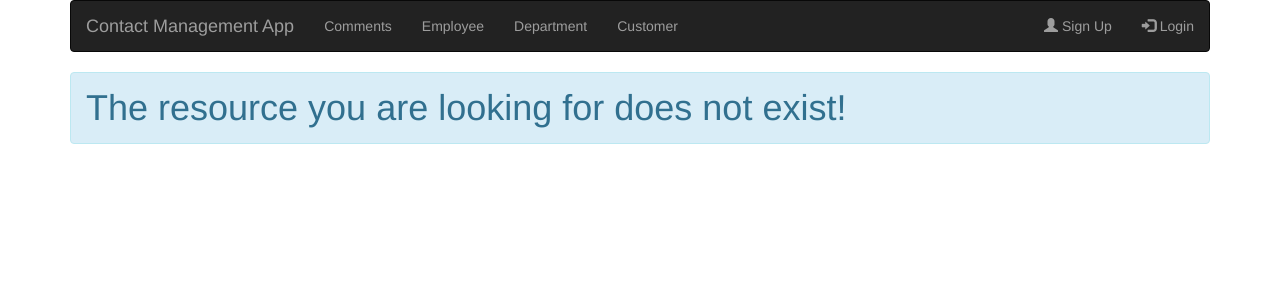
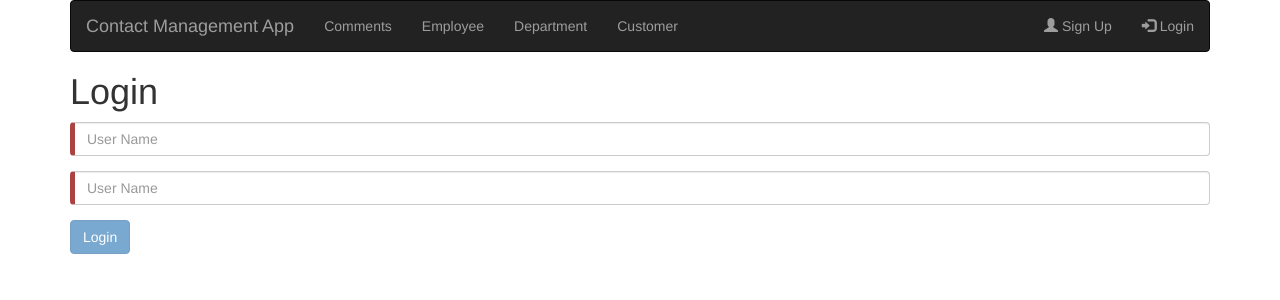
Before and after one commit to santoshyadav198613/EmployeeManagementApp-LIPS, an Angular app: page /login in a window 1280 px wide. Shown: the top 300 px of the page. Built offline with nearby package versions, Linux system fonts and the light colour scheme.

Commit message:
added code to navigate from TS

```diff
--- a/src/app/app.module.ts
+++ b/src/app/app.module.ts
@@ -6,7 +6,7 @@
 
 import { EmployeeModule } from './employee/employee.module';
 
-import { SharedModule } from  './shared/shared.module';
+import { SharedModule } from './shared/shared.module';
 
 import { AppComponent } from './app.component';
 
@@ -19,6 +19,9 @@
 import { PagenotfoundComponent } from './pagenotfound/pagenotfound.component';
 
 import { ApiinterceptorService } from './interceptor/apiinterceptor.service';
+import { LoginComponent } from './login/login.component';
+
+import { LoginService } from './service/login/login.service';
 @NgModule({
   declarations: [
     AppComponent,
@@ -27,7 +30,8 @@
     CustomerComponent,
     CommentsComponent,
     CommentListComponent,
-    PagenotfoundComponent
+    PagenotfoundComponent,
+    LoginComponent
   ],
   imports: [
     BrowserModule,
@@ -37,7 +41,7 @@
   ],
   // providers: [EmployeeService],
   providers: [
-  { provide: HTTP_INTERCEPTORS, useClass: ApiinterceptorService, multi: true }],
+    { provide: HTTP_INTERCEPTORS, useClass: ApiinterceptorService, multi: true }, LoginService],
   bootstrap: [AppComponent]
 })
 export class AppModule { }
--- /dev/null
+++ b/src/app/login/login.component.html
@@ -0,0 +1,14 @@
+<h1>
+  Login
+</h1>
+<form #loginForm="ngForm" (submit)="login()">
+  <div class="form-group">
+    <input class="form-control" required type="text" [(ngModel)]="user.userName" name="username" placeholder="User Name">
+  </div>
+  <div class="form-group">
+    <input class="form-control" required type="password" [(ngModel)]="user.password"  name="username" placeholder="User Name">
+  </div>
+  <div>
+    <button [disabled]="loginForm.invalid" type="submit" class="btn btn-primary">Login</button>
+  </div>
+</form>
--- /dev/null
+++ b/src/app/login/login.component.ts
@@ -0,0 +1,27 @@
+import { Component, OnInit } from '@angular/core';
+
+import { Router } from '@angular/router';
+
+import { User } from '../service/login/user';
+import { LoginService } from '../service/login/login.service';
+@Component({
+  selector: 'app-login',
+  templateUrl: './login.component.html',
+  styleUrls: ['./login.component.css']
+})
+export class LoginComponent implements OnInit {
+  user: User = new User();
+  constructor(private loginService: LoginService,
+    private route: Router) { }
+
+  ngOnInit() {
+  }
+
+  login() {
+    if (this.loginService.login(this.user)) {
+      //redirect to default page
+      this.route.navigate(['/comments']);
+    }
+  }
+
+}
--- a/src/app/routing/routing.module.ts
+++ b/src/app/routing/routing.module.ts
@@ -6,14 +6,17 @@
 import { CustomerComponent } from '../customer/customer.component';
 import { CommentsComponent } from '../comments/comments.component';
 import { PagenotfoundComponent } from '../pagenotfound/pagenotfound.component';
+
+import { LoginComponent } from '../login/login.component';
 @NgModule({
   imports: [
     CommonModule,
     RouterModule.forRoot([
       { path: 'comments', component: CommentsComponent },
+      { path: 'login' , component: LoginComponent  },
       { path: 'customer', component: CustomerComponent },
       { path: 'department', component: DepartmentComponent },
-      { path: '', redirectTo: 'comments', pathMatch: 'full' }, //set default route
+      { path: '', redirectTo: 'login', pathMatch: 'full' }, //set default route
       { path: '**', component: PagenotfoundComponent }
     ])
   ],
--- /dev/null
+++ b/src/app/service/login/login.service.ts
@@ -0,0 +1,17 @@
+import { Injectable } from '@angular/core';
+
+import { User } from './user';
+
+@Injectable()
+export class LoginService {
+  isLoggedIn: boolean = false;
+  constructor() { }
+
+  login(user: User): boolean {
+    if (user.userName === 'Admin' && user.password === 'Admin') {
+      this.isLoggedIn = true;
+    }
+
+    return this.isLoggedIn;
+  }
+}
--- /dev/null
+++ b/src/app/service/login/user.ts
@@ -0,0 +1,4 @@
+export class User {
+    userName: string;
+    password: string;
+}
```
Also changed, not shown: src/app/login/login.component.css (added), 2 other files (tests, documents, lock files or other folders).
